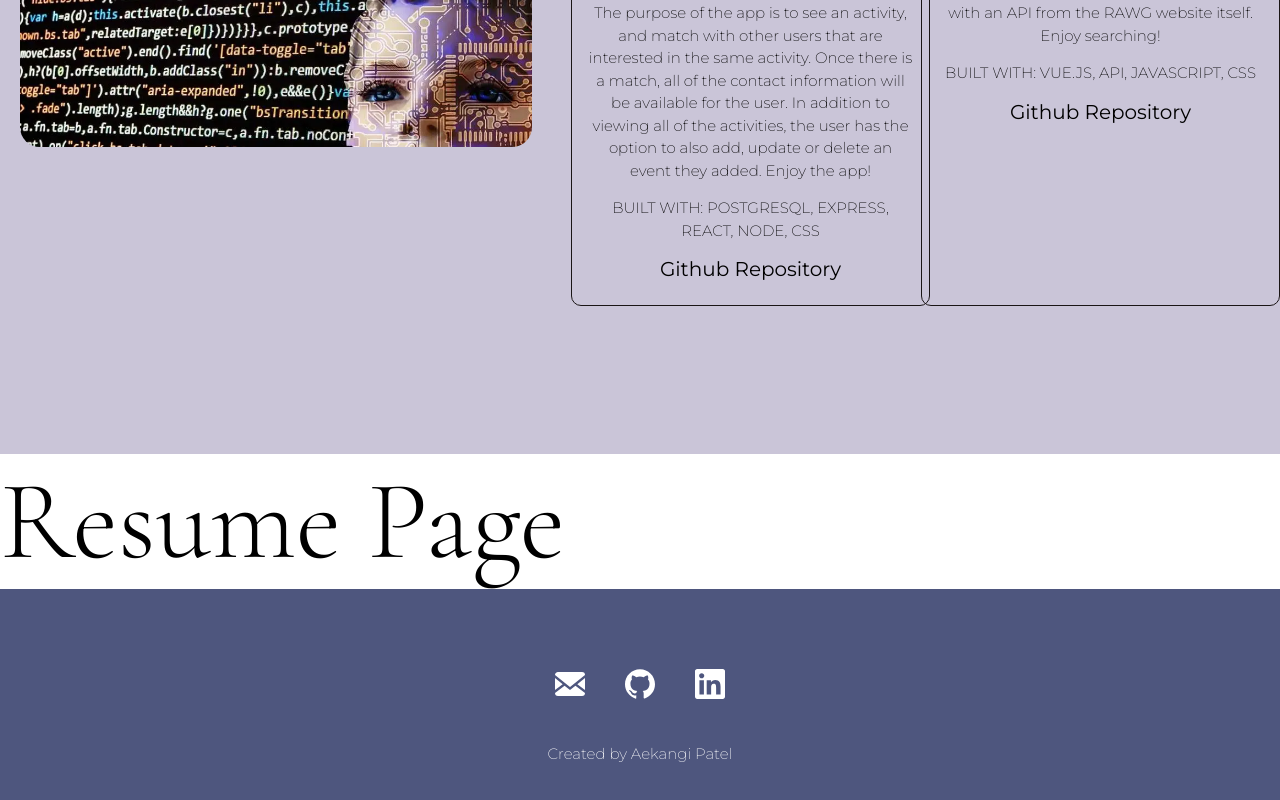
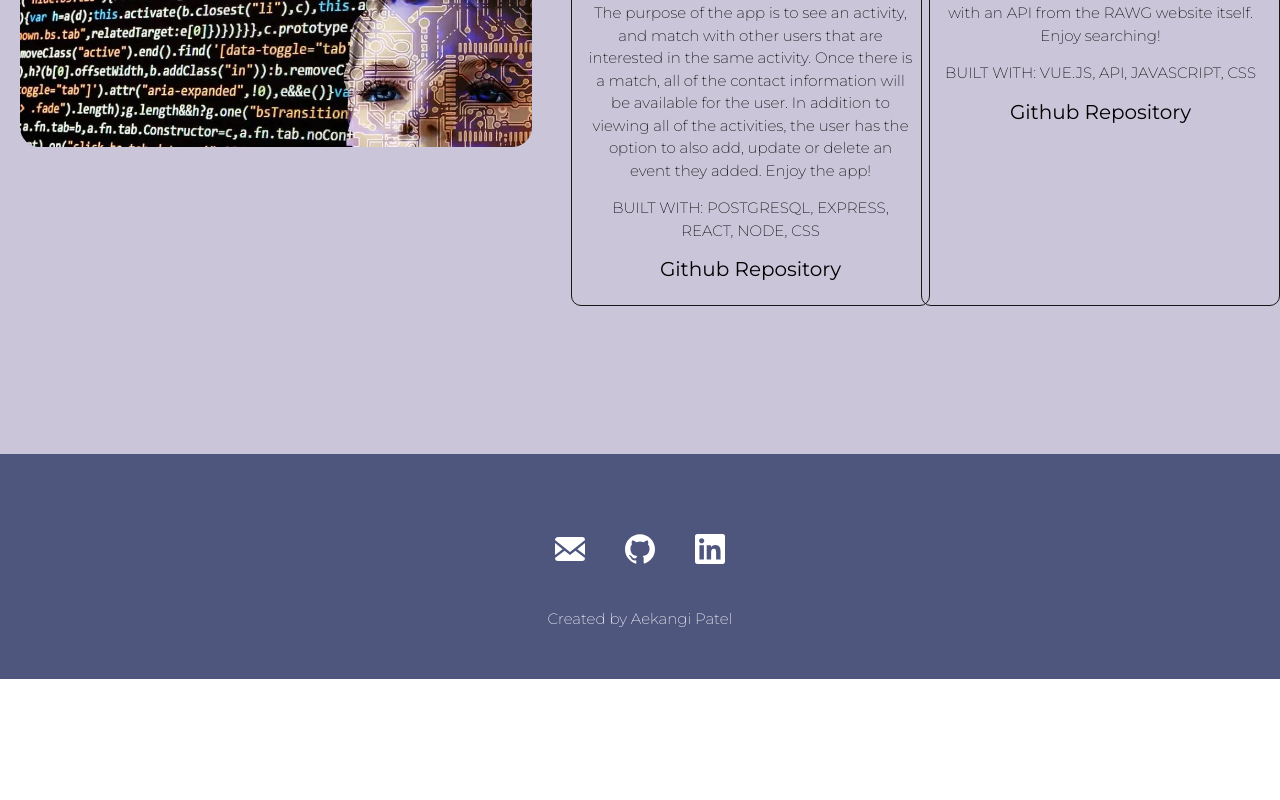
Before and after one commit to Aekangi/Portfolio, a React (Vite) app: page / in a window 1280 px wide. Shown: the part 3176-3976 px from the top of the page. After the commit the page ends 3855 px from the top, so only its background shows below. Built offline with nearby package versions, Linux system fonts and the light colour scheme.

Commit message:
got rid of resume because it wasn't displaying the resume correctly

```diff
--- a/src/App.jsx
+++ b/src/App.jsx
@@ -11,7 +11,6 @@ import Footer from "./Components/Footer";
 import Header from "./Components/Header";
 import Home from "./Components/Home";
 import Portfolio from "./Components/Portfolio";
-import Resume from "./Components/Resume";
 
 
 import "./styles.css";
@@ -47,7 +46,6 @@ const App = () => {
       <Home name={siteProps.name} title={siteProps.title} />
       <About />
       <Portfolio />
-      <Resume />
       <Footer {...siteProps} primaryColor={primaryColor} secondaryColor={secondaryColor} />
     </div>
   );
--- a/src/Components/Resume.jsx
+++ /dev/null
@@ -1,14 +0,0 @@
-import React, {Component } from 'react';
-
-
-class Resume extends Component {
-  render() {
-    return(
-      <div>
-        <h1> Resume Page </h1>
-      </div>
-    )
-  }
-}
-
-export default Resume;
```
